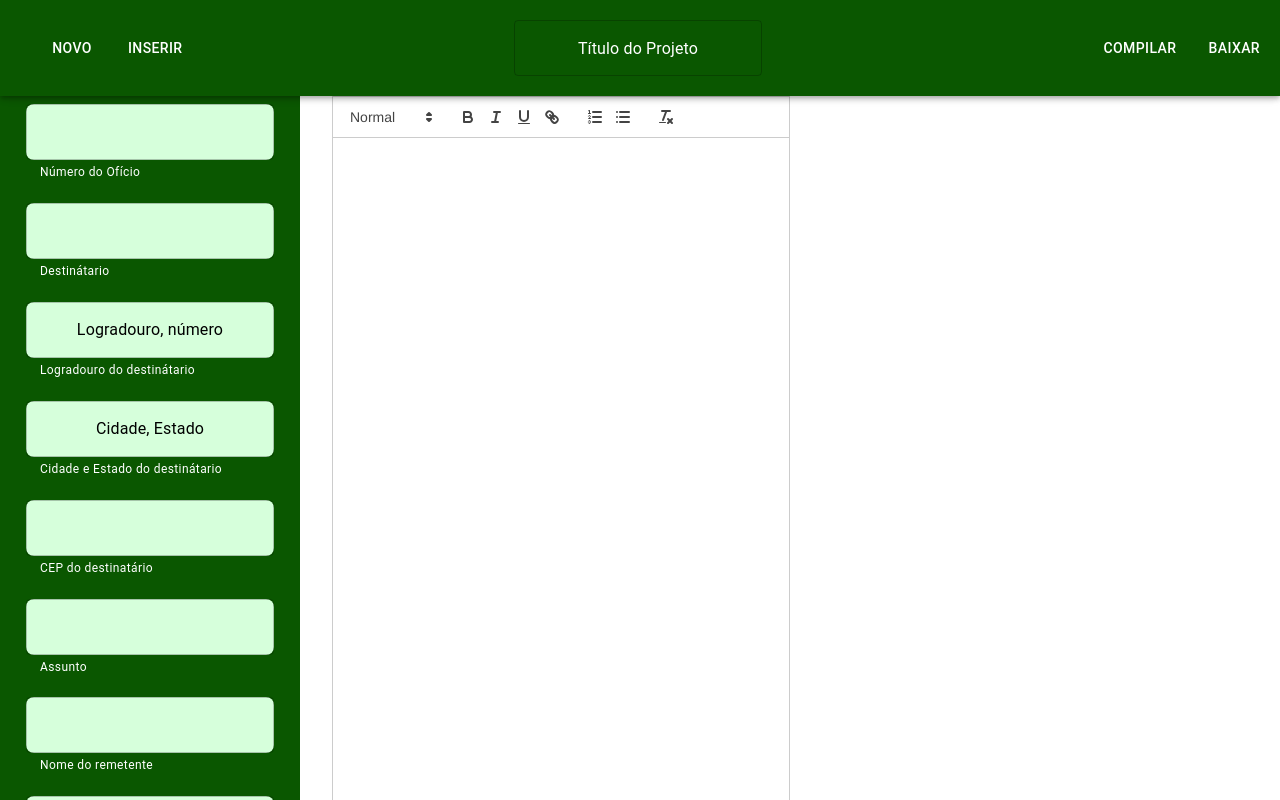
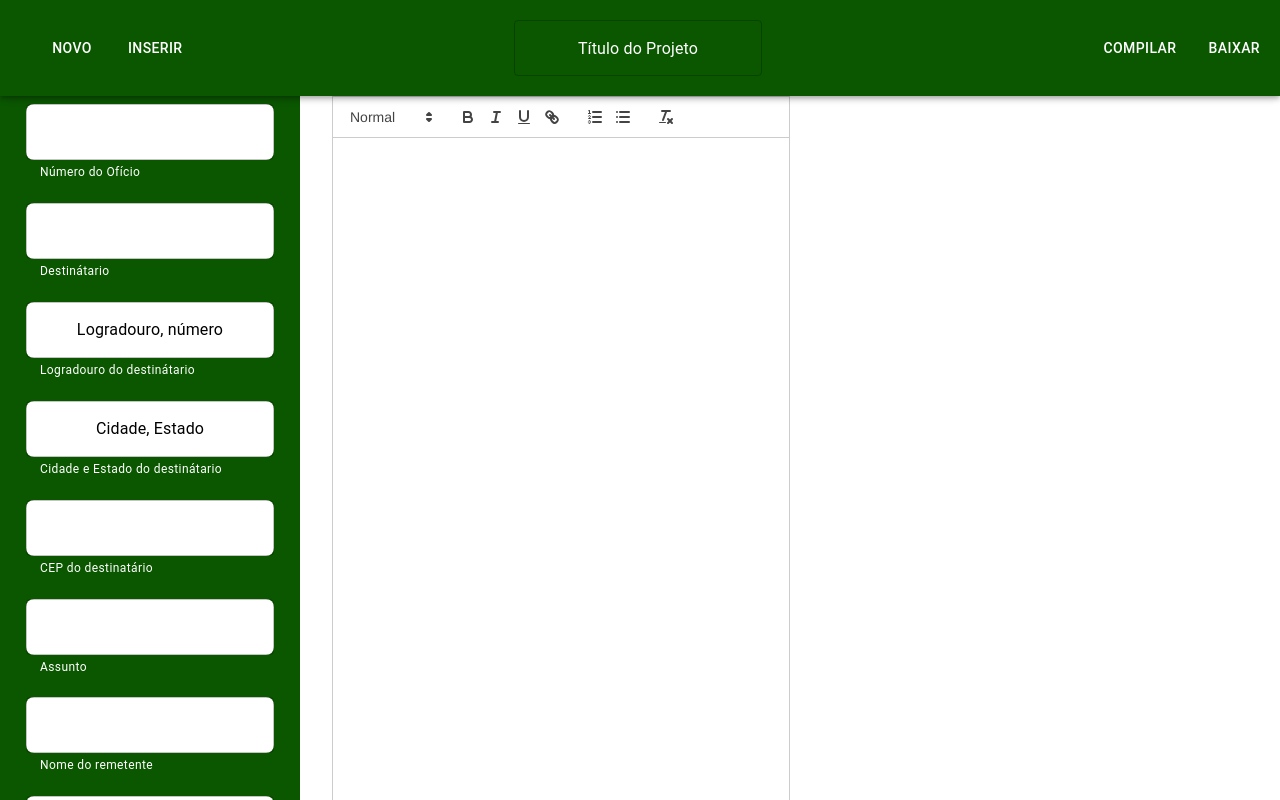
Before and after one commit to andretokumoto/TCC-FE, a React (Create React App) app in the folder my-app/: page / in a window 1280 px wide. Built offline with nearby package versions, Linux system fonts and the light colour scheme.

Commit message:
alteração no css da barra lateral , mudança dos campos para cor branca

```diff
--- a/my-app/src/components/menu_lateral/sideBar.css
+++ b/my-app/src/components/menu_lateral/sideBar.css
@@ -10,7 +10,7 @@
 }
 
 .input_text {
-  background-color: rgb(214, 255, 219) !important; /* Fundo branco */
+  background-color: white !important; /* Fundo branco */
   color: black !important; /* Texto preto */
   border-radius: 8px;
   margin-bottom: 10px;
```
